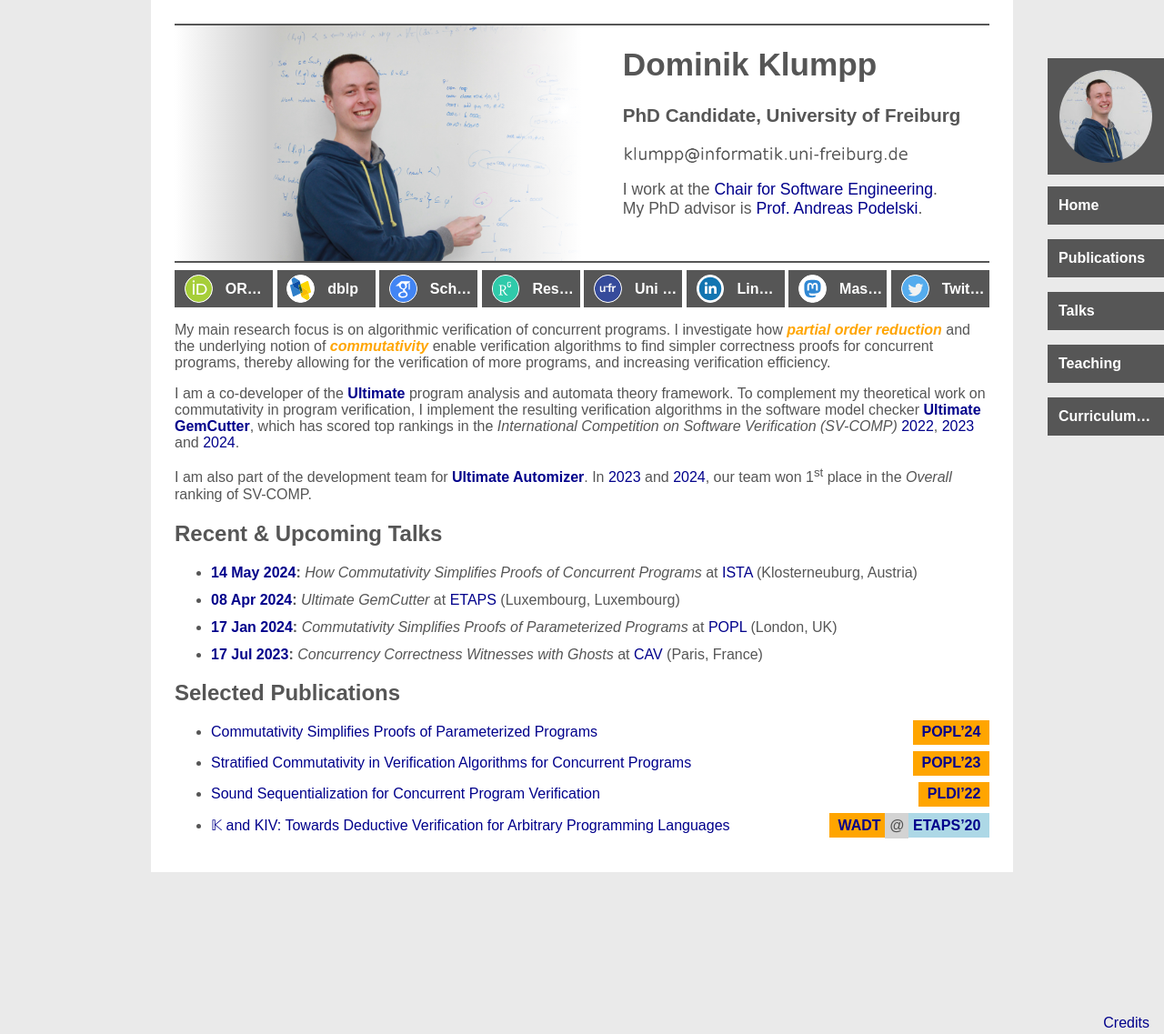
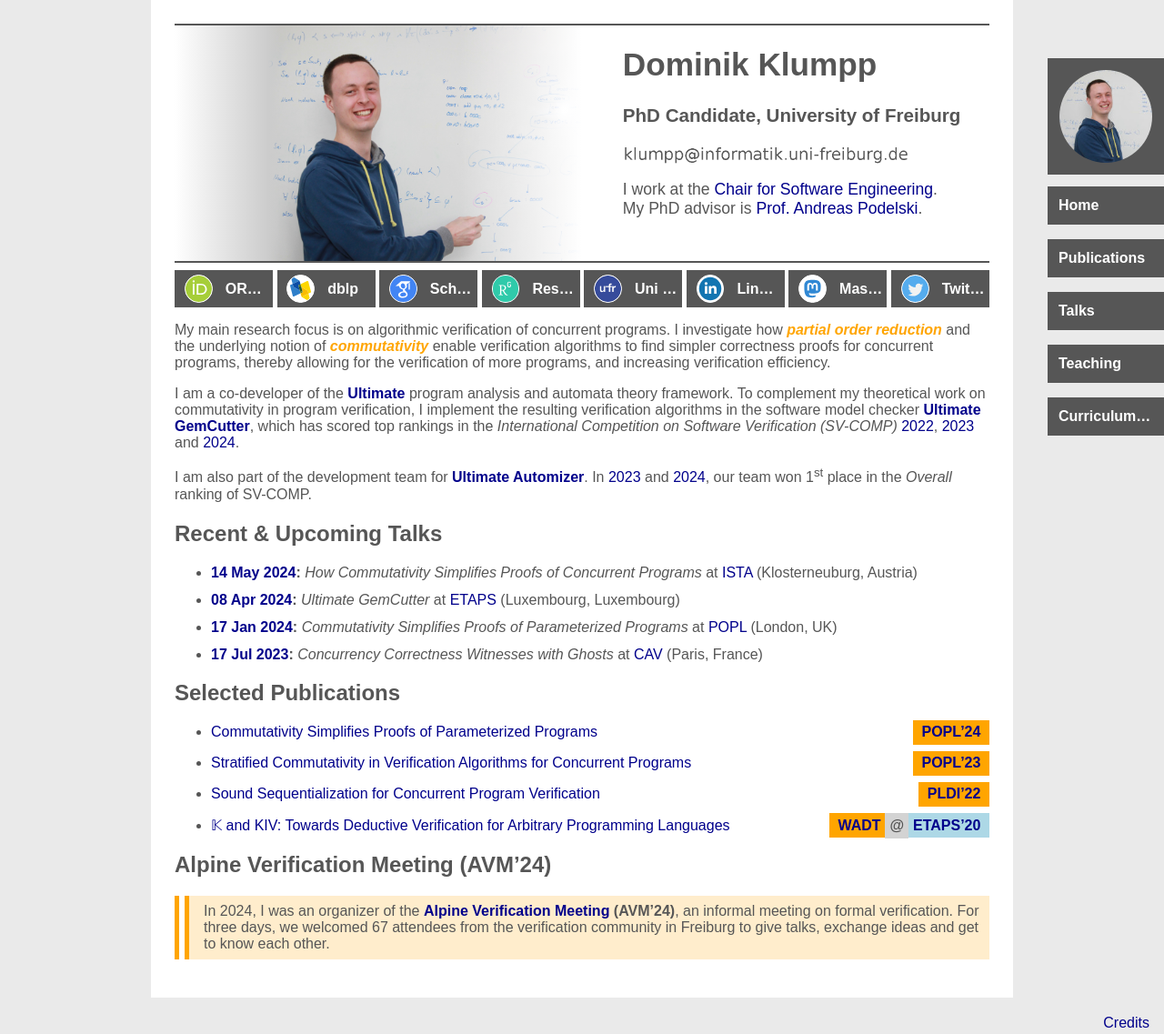
Before and after one commit to maul-esel/personal-website, a Jekyll site: the page built from index.markdown, in a window 1280 px wide and 1137 px high. Shown: the whole window at 91% size. Built offline with Jekyll 4.4.1, drawn with Linux system fonts in a browser that asks for light colours.

Commit message:
add AVM'24

```diff
--- a/index.markdown
+++ b/index.markdown
@@ -92,3 +92,10 @@ In [2023](https://sv-comp.sosy-lab.org/2023/results/results-verified/) and [2024
 
 {% assign selected_pubs = site.publications | reverse | where: "selected", true | map: "pub_id" %}
 {% include publist-short.markdown publications=selected_pubs %}
+
+## Alpine Verification Meeting (AVM'24)
+
+In 2024, I was an organizer of the **[Alpine Verification Meeting](https://avm2024.informatik.uni-freiburg.de/) (AVM'24)**,
+an informal meeting on formal verification.
+For three days, we welcomed 67 attendees from the verification community in Freiburg to give talks, exchange ideas and get to know each other.
+{: .gold-highlight}
```
